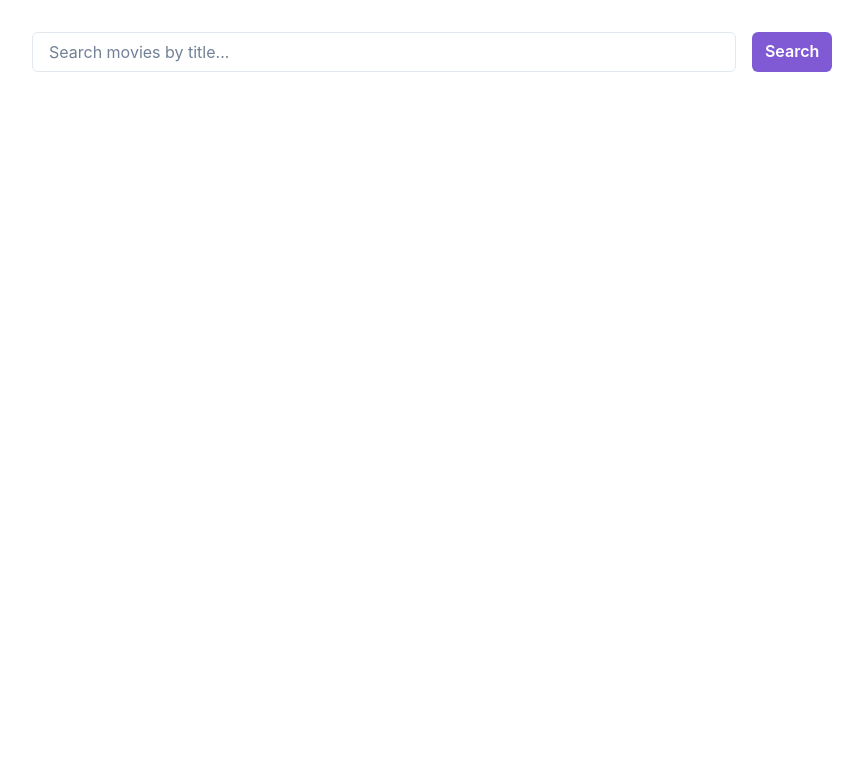
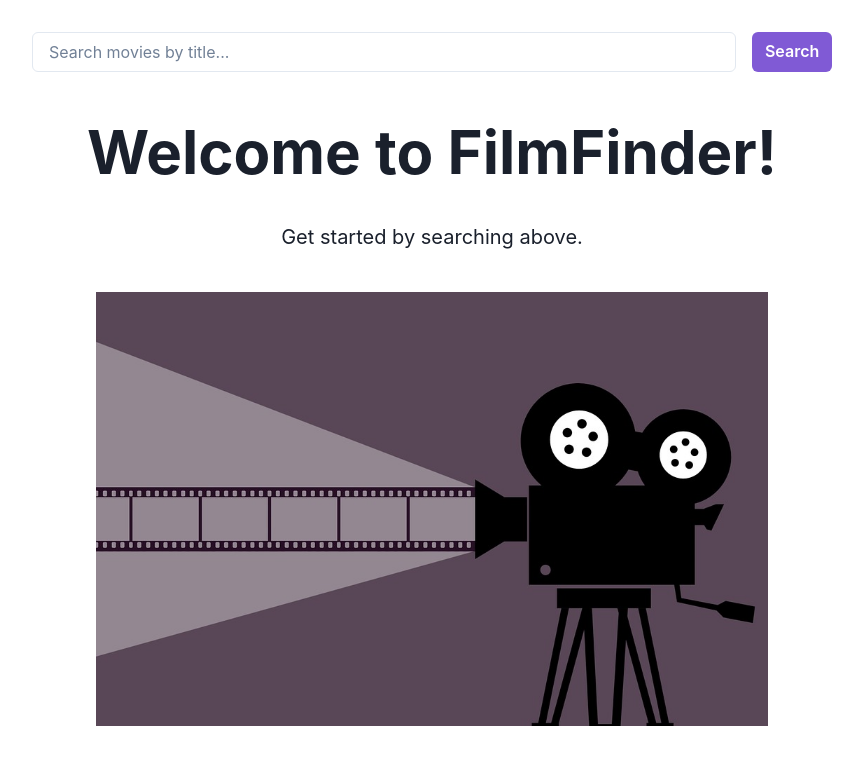
Before and after one commit to hamirmahal/FilmFinder, a Next.js app: page / in a window 1280 px wide. Shown: the top 764 px of the page, without its empty margins (208-1071 px from the left). Built offline with nearby package versions, Linux system fonts and the light colour scheme.

Commit message:
style: add default text and image to homepage

```diff
--- a/src/components/SearchMovies.tsx
+++ b/src/components/SearchMovies.tsx
@@ -1,7 +1,10 @@
 import {
   Box,
   Button,
+  Flex,
   FormControl,
+  Heading,
+  Image,
   Input,
   Stack,
   Text,
@@ -96,6 +99,7 @@ const SearchMovies = () => {
     setCurrentPage(currentPage - 1);
   };
 
+  console.log('movies', movies);
   return (
     <Box maxW="800px" mx="auto" my={8}>
       <form onSubmit={handleSearch}>
@@ -116,6 +120,8 @@ const SearchMovies = () => {
       </form>
 
       <main>
+        {movies.length ? (
+          <>
             <MoviesGrid movies={movies} />
             {movies.length > 0 && (
               <Stack
@@ -136,6 +142,25 @@ const SearchMovies = () => {
                 )}
               </Stack>
             )}
+          </>
+        ) : (
+          <Flex as="header" align="center" justify="center" h="80vh">
+            <Box textAlign="center">
+              <Heading as="h1" size="3xl">
+                Welcome to FilmFinder!
+              </Heading>
+              <Text fontSize="xl" my={10}>
+                Get started by searching above.
+              </Text>
+              <Box maxW="2xl" mx="auto">
+                <Image
+                  alt={'cinema stock image'}
+                  src={'/cinema_stock_image.jpg'}
+                />
+              </Box>
+            </Box>
+          </Flex>
+        )}
       </main>
     </Box>
   );
```
Also changed, not shown: public/cinema_stock_image.jpg (added). Lines whose indentation alone changed are shown as unchanged.
